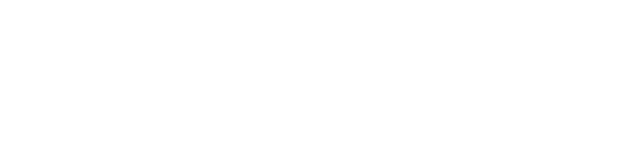
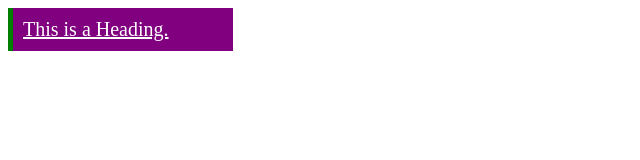
Before and after one commit to acciojob/all-styles-text-KnightRiderSharad, a website: page main.html in a window 1280 px wide. Shown: the whole page, without its empty margins (0-640 px from the left). Drawn offline with Linux system fonts and the light colour scheme.

Commit message:
completed

```diff
--- a/main.html
+++ b/main.html
@@ -8,6 +8,9 @@
 
 <body>
 	<!-- the entire body must be written by student -->
+	<div class="main" id="heading">
+		This is a Heading.
+	</div>
     <script type="text/javascript" src="./script.js">
 </script>
 
--- a/styles.css
+++ b/styles.css
@@ -1,2 +1,10 @@
-
+.main{
+    width: 200px;
+    background-color: purple;
+    border-left: 5px solid green;
+    padding: 10px;
+    font-size: 20px;
+    color: white;
+    text-decoration: underline;
+}
 /* Your CSS Code here. */
```
